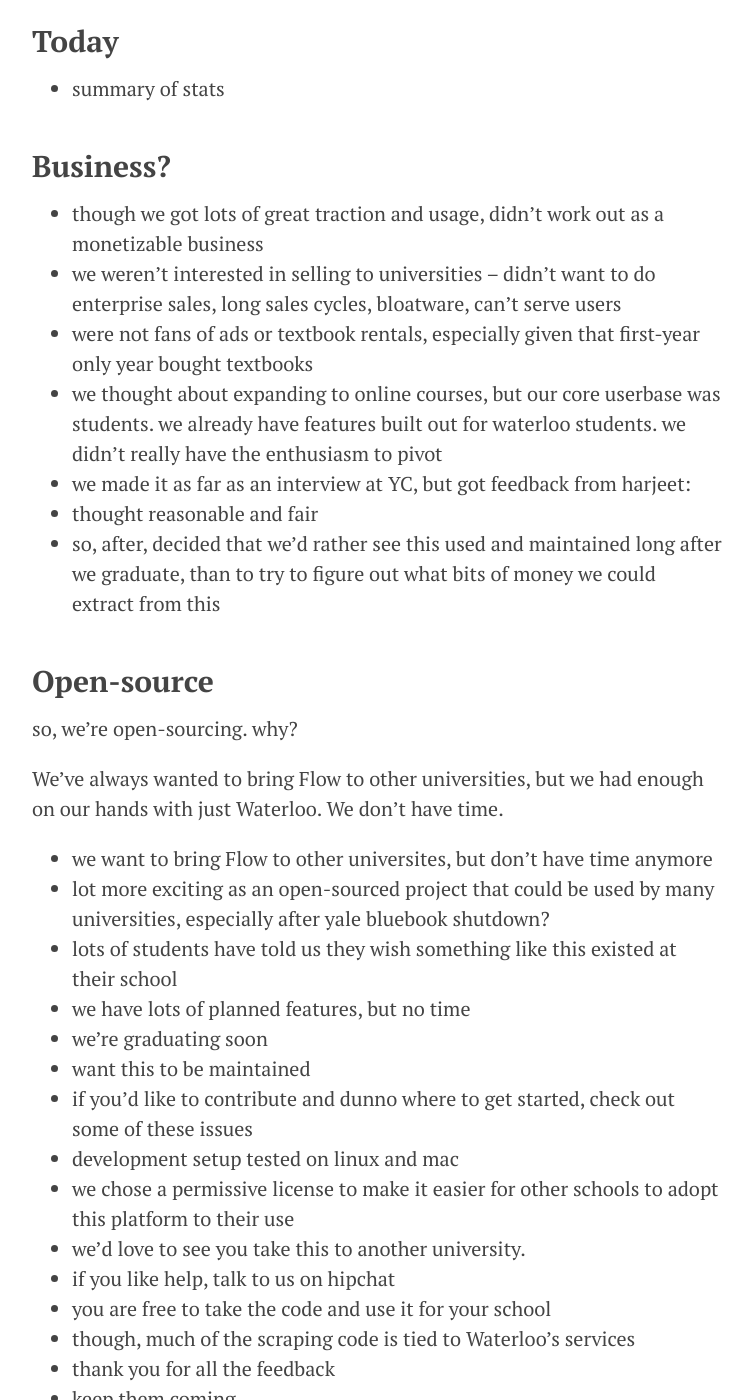
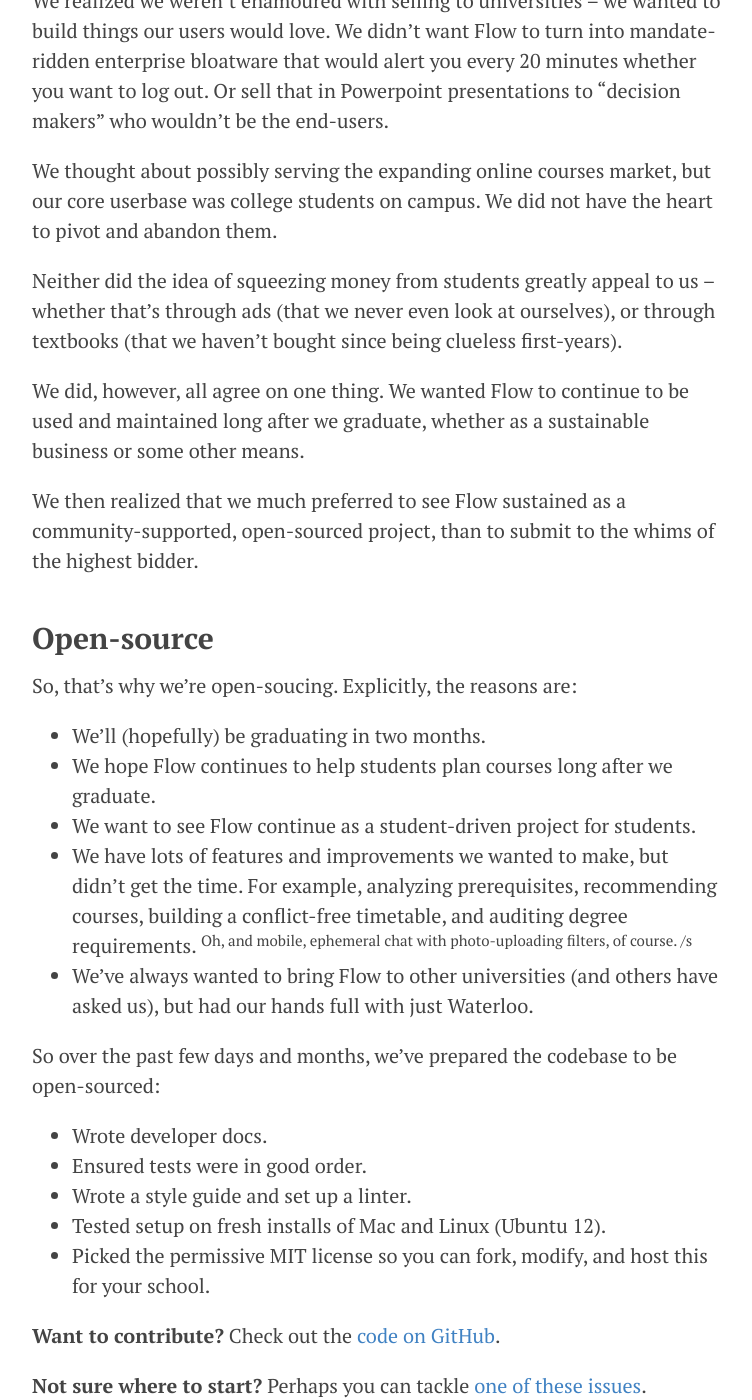
Before and after one commit to divad12/blog, a Jekyll site: the page built from open-sourcing-uw-flow-draft.md, in a window 1280 px wide and 1400 px high, scrolled down 4694 px. Shown: the whole window, without its empty margins (108-860 px from the left). Built offline with Jekyll 4.4.1, drawn with Linux system fonts in a browser that asks for light colours; nearby versions of some CDN libraries; Markdown is read by kramdown in place of the engine named in the settings; comment, search, counter and statistics services are not loaded; some of the changed text lies outside the part shown.

Commit message:
finish first draft of Open-Sourcing UW Flow

```diff
--- a/css/style.css
+++ b/css/style.css
@@ -311,7 +311,7 @@
 blockquote {
     margin-left: 0;
     padding-left: 30px;
-    border-left: 6px solid #DDD;
+    border-left: 6px solid #E8E8E8;
 }
 
 li > p {
@@ -402,7 +402,6 @@
   background-image:         linear-gradient(top, #F5F5F5, #FFF);
             filter: progid:DXImageTransform.Microsoft.gradient(startColorStr='#ECF3F9', EndColorStr='#FFF'); /* IE6-IE9 */
 }
-
 
 /* =============================================================================
    Specific content
--- a/open-sourcing-uw-flow-draft.md
+++ b/open-sourcing-uw-flow-draft.md
@@ -30,7 +30,7 @@
 
 The idea was to also use this as our engineering capstone project &#91;1\], as well as potentially be a business that we could continue after we graduate. We could get course credit for doing a startup while still in school!
 
-Over the next few months, we came up with about 300 ideas. But, nothing stuck. Nothing met all our criteria _and_ we'd be dying to work on everyday for the next two years.
+Over the next few months, we came up with about 300 ideas. But, nothing stuck. Nothing met all our criteria _and_ that we'd be dying to work on everyday for the next two years.
 
 Four months later, we finally agreed on something. We all hated planning courses — choosing the classes and professors that would make up your next term's timetable. Taken from Sandy's standard pitch:
 
@@ -42,22 +42,22 @@
 
 ## Development
 
-We started coding in September 2012. The majority of the work was done in the first two months. In an effort to launch early, we made sacrifices:
+We started coding in September 2012. Much of the work was done in the first two months. In an effort to launch early, we made sacrifices:
 
 - Skipped class
 - [Stayed up all night](https://github.com/UWFlow/rmc/graphs/punch-card)
 - Aggressively cut features
 - Used up all of our assignment grace days
 
-Of these, I regret the all-nighters. They helped with hitting deadlines (such as course enrollment periods), but were damaging to our health, happiness, and long-term productivity.
+Of these, I regret the all-nighters. They helped with hitting deadlines (such as course enrollment periods), but were harmful to our health, happiness, and long-term productivity.
 
 Our tech stack and codebase came to be heavily influenced by where we had interned -- in particular, Khan Academy and ContextLogic. We borrowed practices, technologies, tools, and coding styles. We owe Flow to those internship experiences.
 
-We were fortunate to have some awesome people join us. Two students in the Accounting faculty whom we met at the VeloCity residence, Terrance and Shubham, volunteered to help us out with growth and marketing. Two months after we started coding, our classmate and good friend Jamie ask to join us to form our engineering capstone project team.
+We were fortunate to have some awesome people join us. Two students in the Accounting faculty whom we met at the VeloCity residence, Terrance and Shubham, volunteered to help us out with growth and marketing. Two months after we started coding, our classmate and good friend Jamie asked to join us to form our engineering capstone project team.
 
 ## Launch
 
-We first launched after two weeks of development -- an embarrasing MVP to our Software Engineering class of 80 students. A few weeks after that, we launched to the 1500-strong Accounting faculty, and then a few weeks later, to the entire campus.
+We first launched after two weeks of coding. It was an embarrasing MVP to just our Software Engineering class of 80 students. A few weeks after that, we launched to the 1500-strong Accounting faculty, and then a few weeks later, to the entire campus.
 
 To get the word out, we tried all sorts of things:
 
@@ -71,92 +71,95 @@
 The most effective channel was social media -- Facebook and Reddit. Posters and other physical media were among the least effective -- we saw no discernible impact the week we had posters like this all over campus:
 
 <div style="text-align: center;">
-  <img src="/images/flow-poster.jpg" alt="Flow poster" width="400"/>
+  <img src="/images/flow-poster.jpg" alt="Flow poster" width="300"/>
 </div>
 
-The first few months after launch were a really exciting time. We had 450 sign-ups the first day, and got lots of [positive feedback](http://www.reddit.com/r/uwaterloo/comments/12csk0) and [ideas for features](https://uwflow.uservoice.com/forums/179420-general/filters/top). We ran a focus group, and one keen user typed up this sheet of feedback (which, even today, are still mostly TODOs):
+The first few months after launch were a really exciting time. We had 450 sign-ups the first day, and got lots of [positive feedback](http://www.reddit.com/r/uwaterloo/comments/12csk0) and [ideas for features](https://uwflow.uservoice.com/forums/179420-general/filters/top). We ran a focus group, and one keen user typed up all of this of her own initiative:
 
 <div style="text-align: center;">
-  <img src="/images/flow-focus-group-feedback.jpg" width="400" alt="Flow focus group feedback" />
+  <img src="/images/flow-focus-group-feedback.jpg" width="300" alt="Flow focus group feedback" />
 </div>
 
-To seed our ratings and reviews, we scraped sources including official, publicly-released course critiques. Terrance hosted a "beer and review night" -- a social event where we gave out beer in exchange for ratings and reviews -- at the VeloCity residence.
+(Today, a year after, most of these are still TODOs. Yep, we're lazy bums.)
 
-We also ran a raffle contest, giving out a Nexus 7 and some other goodies. This effectively doubled our ratings and reviews. If you're a Flow user, that's why you (still) get points for reviewing courses.
+To seed our ratings and reviews, we scraped sources including official, publicly-released course critiques. We then hosted a "beer and review night" at the VeloCity residence, where we gave out beer in exchange for ratings and reviews.
 
-## Today
+We also ran a raffle contest, giving out a Nexus 7 and other goodies. This effectively doubled our ratings and reviews. If you're a Flow user, that's why you (still) get those mysterious points for reviewing courses.
 
-- summary of stats
-
+We've found that our biggest traffic gains came from announcing new, useful features, such as our [launch of class sections info](http://www.reddit.com/r/uwaterloo/comments/1qe1xl).
 
 ## Business?
 
-- though we got lots of great traction and usage, didn't work out as a monetizable business
-- we weren't interested in selling to universities -- didn't want to do enterprise sales, long sales cycles, bloatware, can't serve users
-- were not fans of ads or textbook rentals, especially given that first-year only year bought textbooks
-- we thought about expanding to online courses, but our core userbase was students. we already have features built out for waterloo students. we didn't really have the enthusiasm to pivot
+Though we had some good traction, Flow didn't really work out as a monetizable business. We interviewed at YCombinator, but didn't get further. &#91;3\]
 
-- we made it as far as an interview at YC, but got feedback from harjeet:
+We realized we weren't enamoured with selling to universities -- we wanted to build things our users would love. We didn't want Flow to turn into mandate-ridden enterprise bloatware that would alert you every 20 minutes whether you want to log out. Or sell that in Powerpoint presentations to "decision makers" who wouldn't be the end-users.
 
-- thought reasonable and fair
-- so, after, decided that we'd rather see this used and maintained long after we graduate, than to try to figure out what bits of money we could extract from this
+We thought about possibly serving the expanding online courses market, but our core userbase was college students on campus. We did not have the heart to pivot and abandon them.
+
+Neither did the idea of squeezing money from students greatly appeal to us -- whether that's through ads (that we never even look at ourselves), or through textbooks (that we haven't bought since being clueless first-years).
+
+We did, however, all agree on one thing. We wanted Flow to continue to be used and maintained long after we graduate, whether as a sustainable business or some other means.
+
+We then realized that we much preferred to see Flow sustained as a community-supported, open-sourced project, than to submit to the whims of the highest bidder.
 
 ## Open-source
 
-so, we're open-sourcing. why?
+So, that's why we're open-soucing. Explicitly, the reasons are:
 
-We've always wanted to bring Flow to other universities, but we had enough on our hands with just Waterloo. We don't have time.
+- We'll (hopefully) be graduating in two months.
+- We hope Flow continues to help students plan courses long after we graduate.
+- We want to see Flow continue as a student-driven project for students.
+- We have lots of features and improvements we wanted to make, but didn't get the time. For example, analyzing prerequisites, recommending courses, building a conflict-free timetable, and auditing degree requirements. <sup>Oh, and mobile, ephemeral chat with photo-uploading filters, of course. /s</sup>
+- We've always wanted to bring Flow to other universities (and others have asked us), but had our hands full with just Waterloo.
 
-- we want to bring Flow to other universites, but don't have time anymore
-- lot more exciting as an open-sourced project that could be used by many universities, especially after yale bluebook shutdown?
-- lots of students have told us they wish something like this existed at their school
+So over the past few days and months, we've prepared the codebase to be open-sourced:
 
-- we have lots of planned features, but no time
-- we're graduating soon
-- want this to be maintained
+- Wrote developer docs.
+- Ensured tests were in good order.
+- Wrote a style guide and set up a linter.
+- Tested setup on fresh installs of Mac and Linux (Ubuntu 12).
+- Picked the permissive MIT license so you can fork, modify, and host this for your school.
+
+**Want to contribute?** Check out the [code on GitHub](https://github.com/UWFlow/rmc).
+
+**Not sure where to start?** Perhaps you can tackle [one of these issues](https://github.com/UWFlow/rmc/issues).
+
+**Have questions or just want to talk?** Come hang out with us in [our public chat room](https://www.hipchat.com/gAUVWHvA3).
+
+**Want to fork Flow to be a white-labelled platform for your school?** Awesome -- go for it. Just be wary that the data scrapers are tied to [Waterloo's APIs](https://github.com/uwaterloo/opendata).
 
 
-- if you'd like to contribute and dunno where to get started, check out some of these issues
-- development setup tested on linux and mac
+## What's next?
 
-- we chose a permissive license to make it easier for other schools to adopt this platform to their use
-- we'd love to see you take this to another university.
-- if you like help, talk to us on hipchat
-- you are free to take the code and use it for your school
-- though, much of the scraping code is tied to Waterloo's services
+We'll still be the primary maintainers of Flow for a while, but we'll be gradually handing off responsibility to Justin and Kartik.
 
-- thank you for all the feedback
-- keep them coming
-- has been very fun working on this
-- we hope flow continues to be used after we leave
+[Justin][] is a second-year Software Engineering student who's done lots of open-source and interned at Shopify. [Kartik][] is a second-year Physics student who's the co-founder of TrySignal and maintainer of uWaterloo's OpenData API.
 
+Thanks to everyone who gave us a shot. Thank you for rating courses, writing reviews, making searches, sharing schedules, giving us feedback, or just reading this far.
 
+In the next month, you can expect:
 
-## What next?
+- Email logins! We're thinking of you, non-Facebook friends.
+- We'll be boothing at the [SE Capstone Symposium](https://uwaterloo.ca/engineering/events/software-engineerings-capstone-design-symposium) on March 21 in DC. Drop by and say hi!
+- Secret surprise.
 
-- email logins coming soon
-- whatever you contribute!
+Our favourite part about building Flow is that it help us and it helps our peers. We hope that continues into the foreseeable future.
 
-- justin and kartik official maintainers after we graduate
-
-We're also really excited to announce that Justin Li and Kartik Talwar will be the official maintainers after we graduate. Justin has contributed to much open-source and interned at Shopify while still in high school. Kartik is the founder of trysignal and the creator and maintainer of U Waterloo's open data API.
-
-Looking back, we set out
-- to build something useful
-- launch really early -- well before
-
-done and done. startup viable, yes, but not quite.
-
-What did we learn from this project? A lot. But that's a blog post for another day.
-
-
-<hr>
+<hr class="article-divider">
 
 ## Footnotes
 
 &#91;1\] Also known as the Fourth Year Design Project, this is a 3-course sequence where Software Engineering students at Waterloo work on a single project in teams of 3-4 over the span of 16 months. Instead of a purely educational school project, we thought of this as the perfect opportunity to do a startup while we were still in school (and get course time and credit at the same time).
 
+&#91;2\] Although Jamie is one of the most competent programmers I've worked with, and we've pair-programmed in ACM contest practices, I just _had_ to ask him Fizz Buzz anyway. You know. Just in case. We also asked him his favourite interview question ever: "What's your greatest weakness?" If you ever interview him, make sure to ask him questions like that.
 
-Jamie is one of the most competent programmers I've worked with, but we just _had_ to ask him Fizz Buzz. You know. Just in case. We also asked him his favourite type of questions, HR questions like "what's your greatest weakenss".
+&#91;3\] Here's the email Harj sent us:
+> I'm sorry to say we decided not to fund you guys. It was a tough decision because we enjoyed meeting you and it's clear you're good programmers.  Our concern is that while you've build good software, we couldn't see how you'll be able to acquire enough users to grow this into the kind of large, independent company that investors are hoping to fund.  We think it would be best if you finished college and in the meantime worked on projects because they were interesting rather than trying to come up with a startup idea right now. That approach actually often leads to better startup ideas anyway and we'd encourage you to reapply again in the future, we'd be happy to hear from you.
 
-2 regardless, i had to ask him interview questions though i had known jamie for years and he was one of the best programmers i knew, and we pair-programed at ACM, i still had to ask him to implement fizz buzz and ask him his favourite thing, HR questionsl ike "what is your greatest weakness". i then asked him a real-world question: get us to 1 million users in the next 10 mins. he failed that
+ We agree with pretty much all points.
+
+ [Mack]: https://github.com/mduan
+ [Sandy]: https://github.com/jswu
+ [Jamie]: http://jamie-wong.com
+ [Justin]: http://j-li.net/
+ [Kartik]: http://kartikt.com/
```
Also changed, not shown: other parts of open-sourcing-uw-flow-draft.md (+1 -1 lines).
